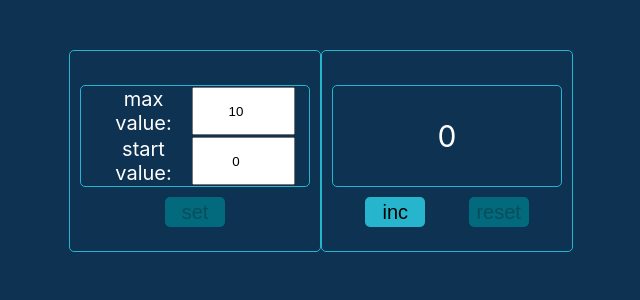
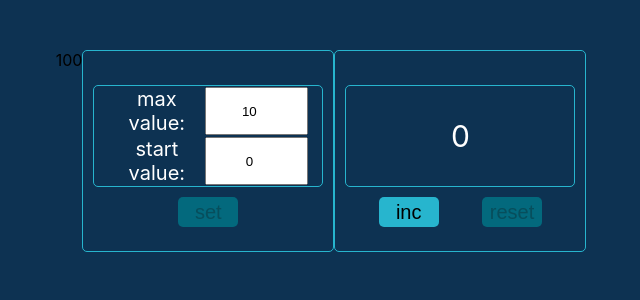
Before and after one commit to Allochka11/counter1, a React (Create React App) app: page / in a window 1280 px wide. Shown: the top 300 px of the page, without its empty margins (319-959 px from the left). Built offline with nearby package versions, Linux system fonts and the light colour scheme.

Commit message:
adding redux

```diff
--- a/package.json
+++ b/package.json
@@ -10,9 +10,14 @@
     "@types/node": "^16.7.13",
     "@types/react": "^18.0.0",
     "@types/react-dom": "^18.0.0",
+    "@types/react-redux": "^7.1.25",
+    "@types/redux-thunk": "^2.1.0",
     "react": "^18.2.0",
     "react-dom": "^18.2.0",
+    "react-redux": "^8.0.5",
     "react-scripts": "5.0.1",
+    "redux": "^4.2.1",
+    "redux-thunk": "^2.4.2",
     "typescript": "^4.4.2",
     "web-vitals": "^2.1.0"
   },
--- a/src/App.tsx
+++ b/src/App.tsx
@@ -2,6 +2,9 @@ import React, {useEffect, useState} from 'react';
 import './App.css';
 import {Counter} from "./components/Counter";
 import {CounterValue} from "./components/CounterValue";
+import {useDispatch, useSelector} from "react-redux";
+import {AppStateType} from "./bll/store";
+import {incValueAC, setValueFromLocalStorageAC} from "./bll/reducer";
 
 function App() {
     const [counterValue, setCounterValue] = useState<number>(0);
@@ -18,6 +21,7 @@ function App() {
             let newValue = JSON.parse(valueAsString)
             setCounterValue(newValue)
             setStartValue(newValue)
+            setValueFromLocalStorageAC(newValue)
         }
         let valueMaxAsString = localStorage.getItem('maxValue');
 
@@ -27,10 +31,14 @@ function App() {
         }
     }, []);
 
+    const value = useSelector<AppStateType,number>(state => state.counter.value)
+    const dispatch = useDispatch();
+
 
     const addValueHandler = () => {
         if (counterValue >= maxValue) return;
-        setCounterValue(counterValue + 1);
+        dispatch(incValueAC())
+        // setCounterValue(counterValue + 1);
     }
 
     const resetValueHandler = () => {
@@ -78,6 +86,7 @@ function App() {
 
     return (
         <div className="App">
+            {value}
             <div className={'counter'}>
                 <CounterValue
                     counterValue={counterValue}
--- /dev/null
+++ b/src/bll/reducer.ts
@@ -0,0 +1,38 @@
+import {Dispatch} from "redux";
+
+let initialState = {
+    value: 100
+}
+export type InitialStateType = typeof initialState
+type IncValueType = {
+    type: 'INC_VALUE'
+}
+
+type SetValueType = {
+    type: 'SET_VALUE'
+    value:number
+}
+
+type ActionsType = IncValueType | SetValueType;
+export const counterReducer = (state:InitialStateType = initialState, action:ActionsType):InitialStateType => {
+    switch (action.type) {
+        case 'INC_VALUE':{
+            return {...state, value: state.value + 1}
+        }
+        case 'SET_VALUE' :{
+            return {...state, value: action.value}
+        }
+        default:
+            return state
+    }
+
+}
+
+export const IncValueAC = (): IncValueType => ({type: 'INC_VALUE'} as const);
+export const SetValueFromLocalStorageAC = (value:number): SetValueType => ({type: 'SET_VALUE', value} as const);
+
+//thunk
+
+export const IncValueTK = ()=>(dispatch:Dispatch) =>{
+
+}
--- /dev/null
+++ b/src/bll/store.ts
@@ -0,0 +1,15 @@
+import {applyMiddleware, combineReducers, legacy_createStore} from "redux";
+import {counterReducer} from "./reducer";
+import thunk from "redux-thunk";
+
+let rootReducer = combineReducers({
+    counter:counterReducer
+});
+
+export type AppStateType= ReturnType<typeof rootReducer>
+export const store = legacy_createStore(rootReducer, applyMiddleware(thunk))
+export type AppStoreType = typeof store;
+
+
+//@ts-ignore
+window.store=store
--- a/src/components/Counter.tsx
+++ b/src/components/Counter.tsx
@@ -25,6 +25,7 @@ export const Counter = (props: CounterType) => {
 
     const onClickIncHandler = () => {
         props.addValueHandler();
+        console.log('+1')
     }
 
     const message = props.error ? props.error : props.message;
--- a/src/index.tsx
+++ b/src/index.tsx
@@ -3,13 +3,15 @@ import ReactDOM from 'react-dom/client';
 import './index.css';
 import App from './App';
 import reportWebVitals from './reportWebVitals';
+import {Provider} from "react-redux";
+import {store} from "./bll/store";
 
 const root = ReactDOM.createRoot(
   document.getElementById('root') as HTMLElement
 );
 root.render(
   <React.Fragment>
-    <App />
+      <Provider store={store}><App /></Provider>
   </React.Fragment>
 );
 
```
Also changed, not shown: 1 other file (tests, documents, lock files or other folders).
